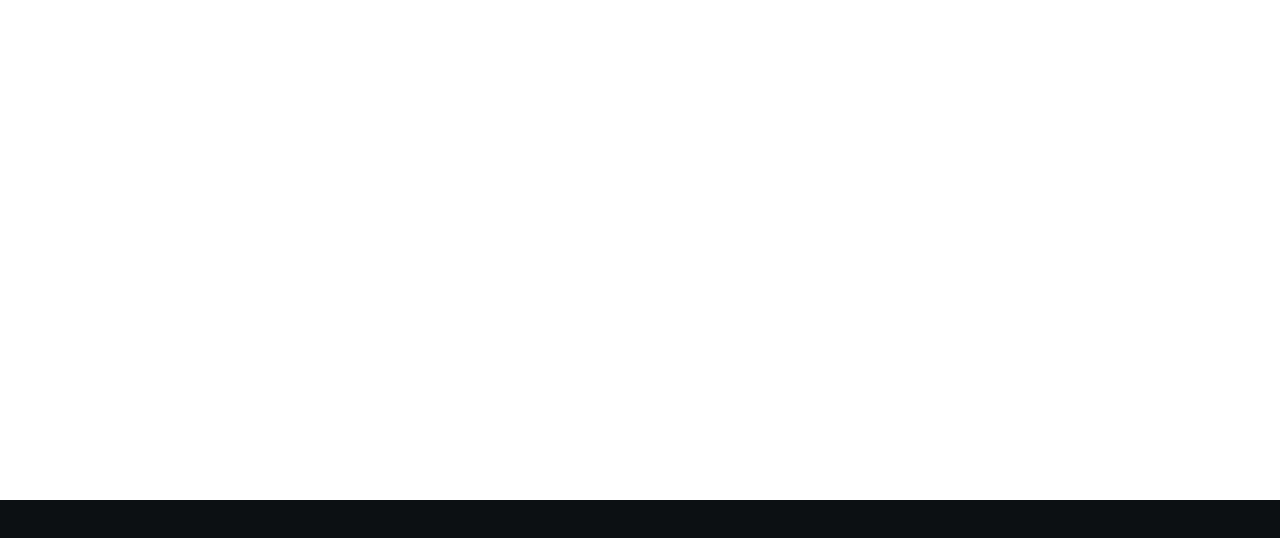
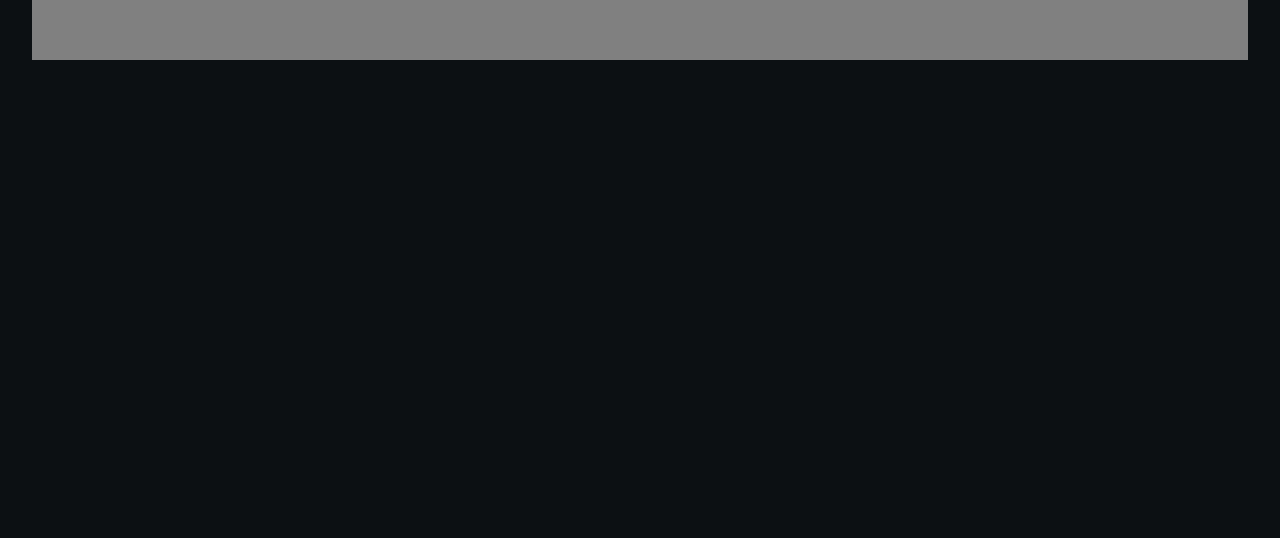
Before and after one commit to CIOG2/Portafolio, a Next.js app: page / in a window 1280 px wide. Shown: the top 538 px of the page. Built offline with nearby package versions, Linux system fonts and the light colour scheme.

Commit message:
Seccion para la barra de navegacion

```diff
--- /dev/null
+++ b/Components/Header/NavBar/index.tsx
@@ -0,0 +1,11 @@
+import Styles from './styles.module.scss';
+
+const NavBar = () => {
+    return(
+        <nav className={Styles.navbar}>
+
+        </nav>
+    )
+}
+
+export default NavBar;
--- /dev/null
+++ b/Components/Header/NavBar/styles.module.scss
@@ -0,0 +1,5 @@
+.navbar{
+    width: 100%;
+    height: 60px;
+    background-color: gray;
+}
--- a/Components/Header/index.tsx
+++ b/Components/Header/index.tsx
@@ -1,9 +1,10 @@
 import Styles from './styles.module.scss';
+import NavBar from './NavBar';
 
 const Header = () => {
     return(
-        <header className={Styles.calis}>
-
+        <header className={Styles.header}>
+            <NavBar/>
         </header>
     )
 }
--- a/Components/Header/styles.module.scss
+++ b/Components/Header/styles.module.scss
@@ -1,5 +1,5 @@
-.calis{
-    width: 100%;
-    height: 500px;
-    background-color: white;
+.header{
+    width: 95%;
+    height: 100px;
+    max-width: 1400px;
 }
--- a/styles/globals.scss
+++ b/styles/globals.scss
@@ -1,7 +1,6 @@
 :root{
   --dark-color:  #0C1013;
 }
-
 
 *{
   box-sizing: border-box;
@@ -19,13 +18,15 @@ body{
   justify-content: center;
   align-items: flex-start;
   width: 100%;
-  height: 100vh;
-//height: auto;
+  height: auto;
   min-height: 400px;
   background-color: var(--dark-color);
 }
 
 #__next{
+  display: flex;
+  justify-content: center;
+  align-items: flex-start;
   width: 100%;
   height: auto;
 }
```
